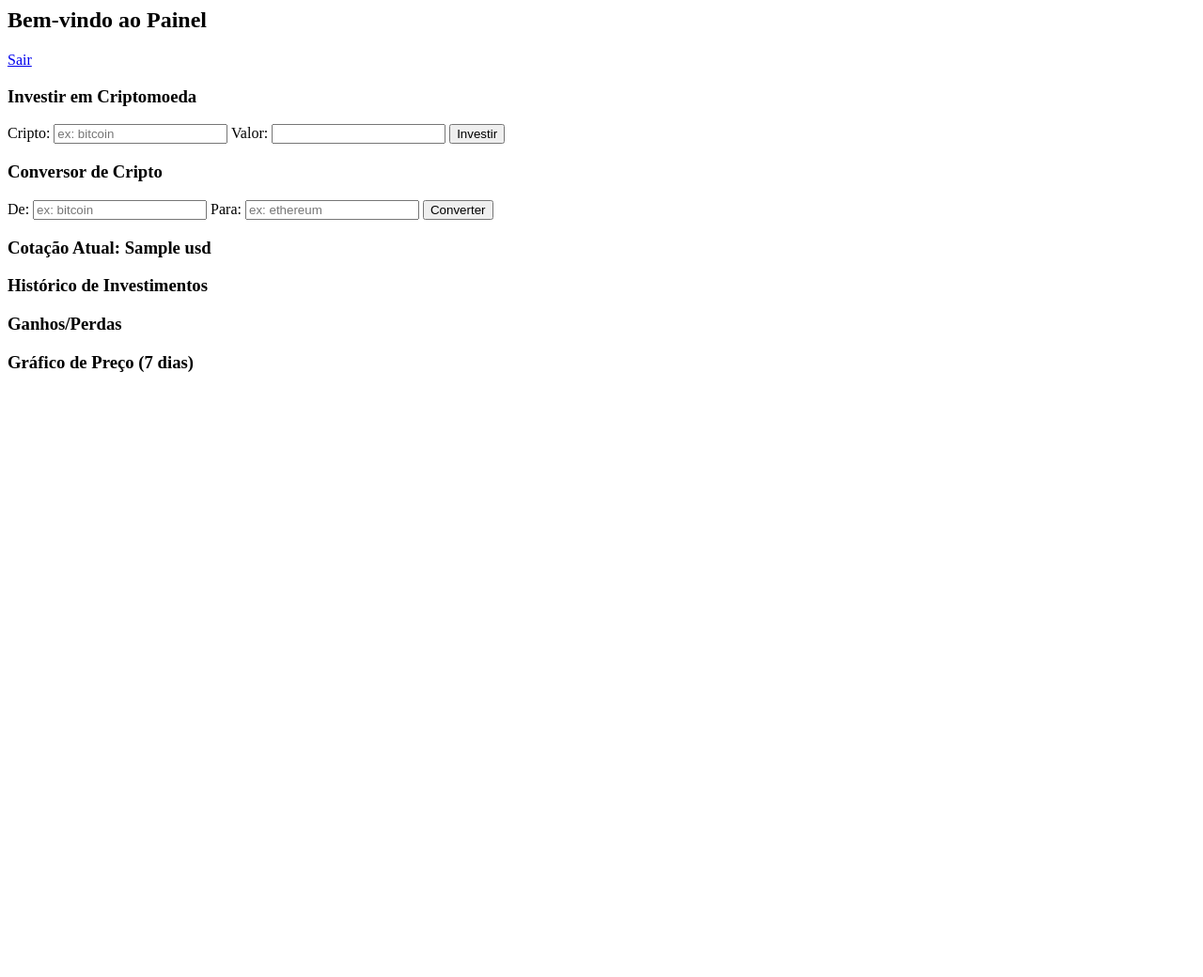
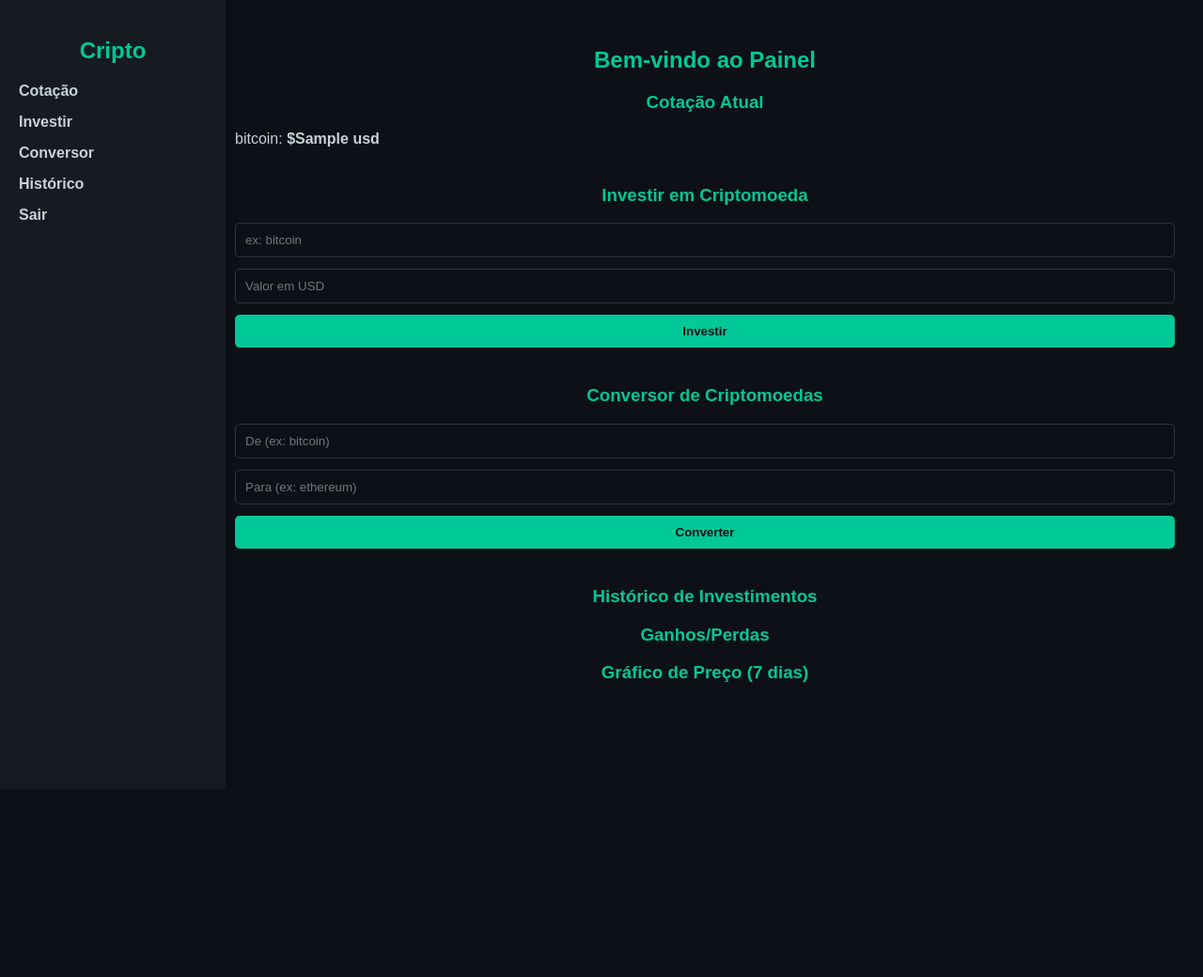
Before and after one commit to larissasenar/cripto_app, a Flask app: page /dashboard in a window 1280 px wide. Shown: the whole page at 94% size. Before the commit the page ends 396 px from the top, so only its background shows below. Run offline with Flask 3, Linux system fonts and the light colour scheme; a user stored in the database is signed in; tables that the repository leaves empty hold one stand-in row (values such as "Sample post"); a database or web service that is not in the repository returns one stand-in record (values such as "Sample title"); data that the repository does not hold is empty; a map, chart or similar area stays blank.

Commit message:
add telas

```diff
--- /dev/null
+++ b/static/style.css
@@ -0,0 +1,131 @@
+body {
+  background-color: #0d1117;
+  color: #c9d1d9;
+  font-family: Arial, sans-serif;
+  margin: 0;
+  padding: 0;
+}
+
+/* Sidebar */
+.sidebar {
+  width: 200px;
+  background-color: #161b22;
+  padding: 20px;
+  color: #00c896;
+  height: 100vh;
+  position: fixed;
+  top: 0;
+  left: 0;
+}
+
+.sidebar h2 {
+  margin-bottom: 20px;
+  font-size: 24px;
+  text-align: center;
+}
+
+.sidebar ul {
+  list-style: none;
+  padding: 0;
+}
+
+.sidebar ul li {
+  margin: 15px 0;
+}
+
+.sidebar ul li a {
+  color: #c9d1d9;
+  text-decoration: none;
+  font-weight: bold;
+}
+
+.sidebar ul li a:hover {
+  color: #00c896;
+}
+
+/* Conteúdo principal */
+.main {
+  margin-left: 220px;
+  padding: 30px;
+  flex: 1;
+}
+
+.main section {
+  margin-bottom: 40px;
+}
+
+.container {
+  max-width: 600px;
+  margin: 60px auto;
+  padding: 30px;
+  background-color: #161b22;
+  border-radius: 10px;
+  box-shadow: 0 0 15px rgba(0, 200, 150, 0.2);
+}
+
+h2,
+h3 {
+  color: #00c896;
+  text-align: center;
+}
+
+form {
+  display: flex;
+  flex-direction: column;
+  gap: 12px;
+  margin-bottom: 20px;
+}
+
+label {
+  font-weight: bold;
+}
+
+input[type="text"],
+input[type="password"],
+input[type="number"] {
+  padding: 10px;
+  border: 1px solid #30363d;
+  border-radius: 5px;
+  background-color: #0d1117;
+  color: #c9d1d9;
+}
+
+input[type="submit"] {
+  background-color: #00c896;
+  color: #0d1117;
+  padding: 10px;
+  border: none;
+  border-radius: 5px;
+  cursor: pointer;
+  font-weight: bold;
+  transition: background-color 0.3s;
+}
+
+input[type="submit"]:hover {
+  background-color: #00a67e;
+}
+
+a {
+  color: #58a6ff;
+  text-decoration: none;
+}
+
+a:hover {
+  text-decoration: underline;
+}
+
+.erro {
+  color: #ff6b6b;
+  text-align: center;
+  font-weight: bold;
+}
+
+ul {
+  padding-left: 20px;
+}
+
+canvas {
+  margin-top: 20px;
+  background-color: #0d1117;
+  border-radius: 5px;
+}
--- a/templates/dashboard.html
+++ b/templates/dashboard.html
@@ -1,28 +1,76 @@
+<!DOCTYPE html>
+<html lang="pt-BR">
+  <head>
+    <meta charset="UTF-8" />
+    <title>Dashboard - Sistema Cripto</title>
+    <link rel="stylesheet" href="/static/style.css" />
+    <script src="https://cdn.jsdelivr.net/npm/chart.js"></script>
+  </head>
+  <body>
+    <div class="sidebar">
+      <h2>Cripto</h2>
+      <ul>
+        <li><a href="#cotacao">Cotação</a></li>
+        <li><a href="#investir">Investir</a></li>
+        <li><a href="#converter">Conversor</a></li>
+        <li><a href="#historico">Histórico</a></li>
+        <li><a href="/logout">Sair</a></li>
+      </ul>
+    </div>
 
+    <div class="main">
       <h2>Bem-vindo ao Painel</h2>
-<a href="/logout">Sair</a>
 
+      <section id="cotacao">
+        <h3>Cotação Atual</h3>
+        <p>{{ cripto }}: <strong>${{ preco }}</strong></p>
+      </section>
+
+      <section id="investir">
         <h3>Investir em Criptomoeda</h3>
         <form method="post">
-  Cripto: <input type="text" name="cripto" placeholder="ex: bitcoin">
-  Valor: <input type="number" name="valor" step="0.01">
-  <input type="submit" name="investir" value="Investir">
+          <input type="text" name="cripto" placeholder="ex: bitcoin" required />
+          <input
+            type="number"
+            name="valor"
+            step="0.01"
+            placeholder="Valor em USD"
+            required
+          />
+          <input type="submit" name="investir" value="Investir" />
         </form>
+      </section>
 
-<h3>Conversor de Cripto</h3>
+      <section id="converter">
+        <h3>Conversor de Criptomoedas</h3>
         <form method="post">
-  De: <input type="text" name="de" placeholder="ex: bitcoin">
-  Para: <input type="text" name="para" placeholder="ex: ethereum">
-  <input type="submit" name="converter" value="Converter">
+          <input
+            type="text"
+            name="de"
+            placeholder="De (ex: bitcoin)"
+            required
+          />
+          <input
+            type="text"
+            name="para"
+            placeholder="Para (ex: ethereum)"
+            required
+          />
+          <input type="submit" name="converter" value="Converter" />
         </form>
-{% if resultado %}<p>Resultado da conversão: {{ resultado }}</p>{% endif %}
+        {% if resultado %}
+        <p><strong>Resultado:</strong> {{ resultado }}</p>
+        {% endif %}
+      </section>
 
-<h3>Cotação Atual: {{ preco }}</h3>
-
+      <section id="historico">
         <h3>Histórico de Investimentos</h3>
         <ul>
           {% for item in investimentos %}
-  <li>{{ item.cripto }} | ${{ item.valor }} | Preço: ${{ item.preco }} | Data: {{ item.data }}</li>
+          <li>
+            {{ item.cripto }} | ${{ item.valor }} | Preço: ${{ item.preco }} |
+            Data: {{ item.data }}
+          </li>
           {% endfor %}
         </ul>
 
@@ -35,7 +83,9 @@
 
         <h3>Gráfico de Preço (7 dias)</h3>
         <canvas id="grafico" width="400" height="200"></canvas>
-<script src="https://cdn.jsdelivr.net/npm/chart.js"></script>
+      </section>
+    </div>
+
     <script>
       const dados = {{ historico|safe }};
       const labels = dados.map(x => new Date(x[0]).toLocaleDateString());
@@ -48,9 +98,12 @@ new Chart(ctx, {
           datasets: [{
             label: '{{ cripto }}',
             data: valores,
-      borderColor: 'blue',
+            borderColor: '#00c896',
+            backgroundColor: 'rgba(0, 200, 150, 0.2)',
             borderWidth: 2
           }]
         }
       });
     </script>
+  </body>
+</html>
```
Also changed, not shown: templates/cadastro.html (+39 -8 lines), templates/login.html (+39 -8 lines). Lines whose indentation alone changed are shown as unchanged.
